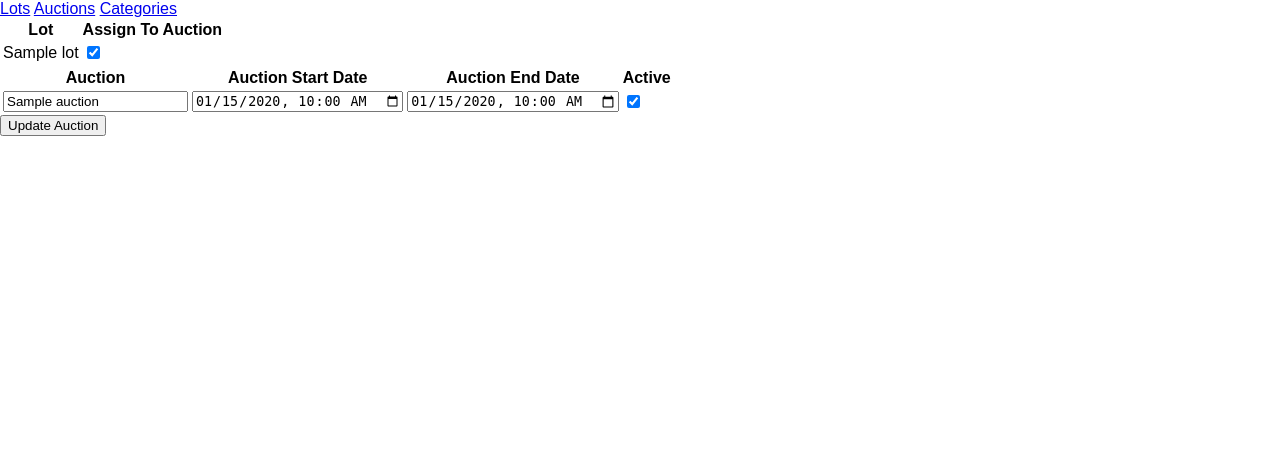
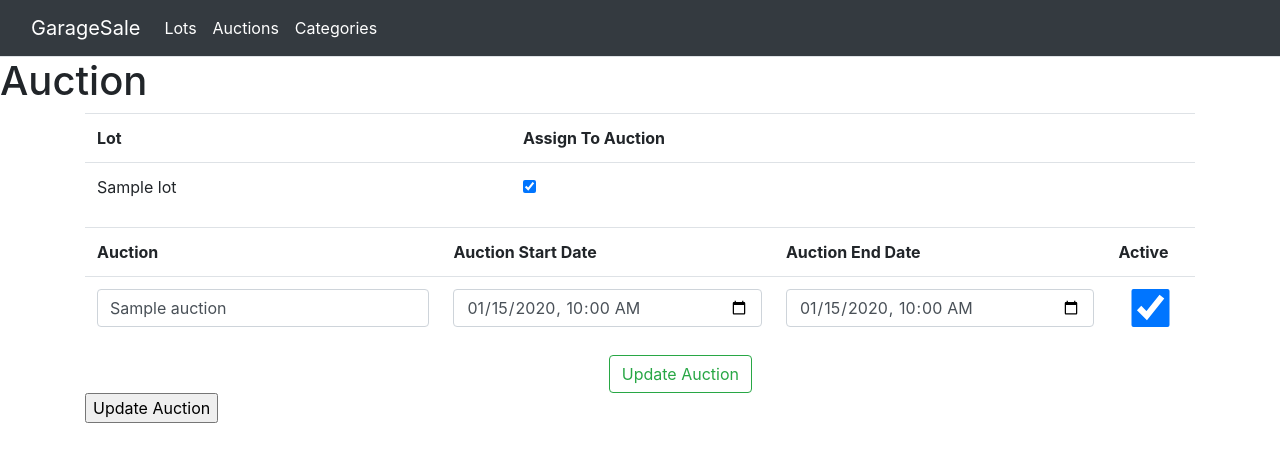
Before and after one commit to slvjzz/GarageSaleBot_api, a Flask app: page /auctions/1/update in a window 1280 px wide. Shown: the top 462 px of the page. Run offline with Flask 3, Linux system fonts and the light colour scheme; tables that the repository leaves empty hold one stand-in row (values such as "Sample post"); parts of the project's set-up code (start-up, migrations or seed data) failed here and were passed over; some libraries are stand-ins or nearby versions.

Commit message:
ui started + fixes

```diff
--- a/app.py
+++ b/app.py
@@ -13,9 +13,12 @@ config.read('config.ini')
 UPLOAD_FOLDER = config['files']['UPLOAD_FOLDER']
 
 app = Flask(__name__)
+
+
 app.config['UPLOAD_FOLDER'] = UPLOAD_FOLDER
 app.config[
     'SQLALCHEMY_DATABASE_URI'] = config['database']['DATABASE_URL']
+
 
 db.init_app(app)
 migrate = Migrate(app, db)
@@ -25,6 +28,11 @@ app.register_blueprint(bot_bp)
 app.register_blueprint(categories_bp)
 
 
+# Celery Config
+app.config['CELERY_BROKER_URL'] = 'redis://localhost:6379/0'
+app.config['CELERY_RESULT_BACKEND'] = 'redis://localhost:6379/0'
+
+
 @app.route('/')
 def index():
     return redirect('/lots')
--- a/routes_auctions.py
+++ b/routes_auctions.py
@@ -1,6 +1,6 @@
 from flask import Blueprint, render_template, request, redirect, send_from_directory
 from models import db, Auction, Lot, AuctionLots
-from datetime import datetime
+from datetime import datetime, timedelta
 
 bp = Blueprint('auctions', __name__)
 
@@ -13,6 +13,12 @@ def auctions():
 
 @bp.route('/auctions/add', methods=['GET', 'POST'])
 def add():
+    now_date = datetime.now()
+    end_date = now_date + timedelta(days=7)
+
+    default_start_date_str = now_date.strftime('%Y-%m-%dT%H:%M')
+    default_end_date_str = end_date.strftime('%Y-%m-%dT%H:%M')
+
     if request.method == 'POST':
         auction_start_date_str = request.form['start_date']
         auction_end_date_str = request.form['end_date']
@@ -54,7 +60,8 @@ def add():
             return f'Ooops... \n{e}'
     else:
         lots = Lot.query.filter_by(active=True).order_by(Lot.date_created).all()
-        return render_template('auction_editor.html', lots=lots)
+        return render_template('auction_editor.html', lots=lots, default_date=default_start_date_str,
+                               default_end_date_str=default_end_date_str)
 
 
 @bp.route('/auctions/<int:id>/delete', methods=['GET'])
@@ -76,6 +83,12 @@ def delete(id):
 def update(id):
     checked_lots = []
     unchecked_lots = []
+
+    now_date = datetime.now()
+    end_date = now_date + timedelta(days=7)
+
+    default_start_date_str = now_date.strftime('%Y-%m-%dT%H:%M')
+    default_end_date_str = end_date.strftime('%Y-%m-%dT%H:%M')
 
     auction = Auction.query.get_or_404(id)
     lots = Lot.query.order_by(Lot.date_created).all()
@@ -131,4 +144,5 @@ def update(id):
                 assigned_lots.append(lot.id)
         print('assigned lots:', assigned_lots)
         return render_template('auction_editor.html', action=f'/auctions/{id}/update', auction=auction, lots=lots,
-                               assigned_lots=assigned_lots)
+                               assigned_lots=assigned_lots, default_date=default_start_date_str,
+                               default_end_date_str=default_end_date_str)
--- a/static/css/main.css
+++ b/static/css/main.css
@@ -2,3 +2,15 @@ body {
     margin: 0;
     font-family: sans-serif;
 }
+
+h1 {
+    padding: 15;
+}
+
+body a {
+    color: white;
+}
+
+body table a {
+    color: black;
+}
--- a/templates/auction_editor.html
+++ b/templates/auction_editor.html
@@ -5,12 +5,16 @@
 <title>GarageSale</title>
 {% endblock %}
 
+{% block header %}
+    <h1>Auction</h1>
+{% endblock %}
+
 
 {% block body %}
 
 <form action="{{ action }}" method="POST" enctype="multipart/form-data">
     <div>
-        <table>
+        <table class="table">
             <tr>
                 <th>Lot</th>
                 <th>Assign To Auction</th>
@@ -23,7 +27,7 @@
             {% endfor %}
         </table>
     </div>
-    <table>
+    <table class="table">
         <tr>
             <th>Auction</th>
             <th>Auction Start Date</th>
@@ -31,12 +35,21 @@
             <th>Active</th>
         </tr>
         <tr>
-            <td><input type="text" name="name" id="name" value="{{ auction.name if auction else '' }}"></td>
-            <td><input type="datetime-local" name="start_date" id="start_date" value="{{ auction.start_date.strftime('%Y-%m-%dT%H:%M') if auction else '' }}"></td>
-            <td><input type="datetime-local" name="end_date" id="end_date" value="{{ auction.end_date.strftime('%Y-%m-%dT%H:%M') if auction else '' }}"></td>
-            <td><input type="checkbox" name="active" id="active" {% if auction and auction.active %}checked{% endif %}></td>
+            <td><input class="form-control" type="text" name="name" id="name" value="{{ auction.name if auction else '' }}"></td>
+            <td><input class="form-control" type="datetime-local" name="start_date" id="start_date"
+                       {% if not auction %}value="{{ default_date }}"
+                       {% else %}value="{{ auction.start_date.strftime('%Y-%m-%dT%H:%M') }}"
+                       {% endif %}></td>
+            <td><input class="form-control" type="datetime-local" name="end_date" id="end_date"
+                       {% if not auction %}value="{{ default_end_date_str }}"
+                       {% else %}value="{{ auction.end_date.strftime('%Y-%m-%dT%H:%M') }}"
+                       {% endif %}></td>
+            <td><input class="form-control" type="checkbox" name="active" id="active" {% if auction and auction.active %}checked{% endif %}></td>
         </tr>
     </table>
+    <div class="d-grid col-1 mx-auto">
+        <input type="submit" value="{{ 'Update Auction' if auction else 'Add Auction' }}" class="btn btn-outline-success">
+    </div>
     <input type="submit" value="{{ 'Update Auction' if auction else 'Add Auction' }}">
 </form>
 
--- a/templates/base.html
+++ b/templates/base.html
@@ -6,12 +6,36 @@
           content="width=device-width, user-scalable=no, initial-scale=1.0, maximum-scale=1.0, minimum-scale=1.0">
     <meta http-equiv="X-UA-Compatible" content="ie=edge">
     <link rel="stylesheet" href="{{ url_for('static', filename='css/main.css') }}">
+    <link rel="stylesheet" href="https://maxcdn.bootstrapcdn.com/bootstrap/4.5.2/css/bootstrap.min.css">
     {% block name %} {% endblock %}
 </head>
 <body>
-    <a href="/lots">Lots</a>
-    <a href="/auctions">Auctions</a>
-    <a href="/categories">Categories</a>
-    {% block body %} {% endblock %}
+    <nav class="navbar navbar-expand-lg bg-body-tertiary bg-dark border-bottom border-body" data-bs-theme="dark">
+      <div class="container-fluid">
+        <a class="navbar-brand" href="/">GarageSale</a>
+        <div class="collapse navbar-collapse" id="navbarSupportedContent">
+          <ul class="navbar-nav me-auto mb-2 mb-lg-0">
+            <li class="nav-item">
+              <a class="nav-link active" aria-current="page" href="/lots">Lots</a>
+            </li>
+            <li class="nav-item">
+              <a class="nav-link active" aria-current="page" href="/auctions">Auctions</a>
+            </li>
+            <li class="nav-item">
+              <a class="nav-link active" aria-current="page" href="/categories">Categories</a>
+            </li>
+          </ul>
+        </div>
+      </div>
+    </nav>
+
+    {% block header %} {% endblock %}
+    <div class="container">
+        {% block body %} {% endblock %}
+    </div>
+
+    <script src="https://ajax.googleapis.com/ajax/libs/jquery/3.5.1/jquery.min.js"></script>
+    <script src="https://cdnjs.cloudflare.com/ajax/libs/popper.js/1.16.0/umd/popper.min.js"></script>
+    <script src="https://maxcdn.bootstrapcdn.com/bootstrap/4.5.2/js/bootstrap.min.js"></script>
 </body>
 </html>
```
Also changed, not shown: routes_categories.py (+24 -3 lines), templates/auctions.html (+8 -3 lines), templates/categories.html (+8 -5 lines), templates/categories_editor.html (+8 -4 lines), templates/lot_editor.html (+16 -11 lines), templates/lots.html (+10 -5 lines).
